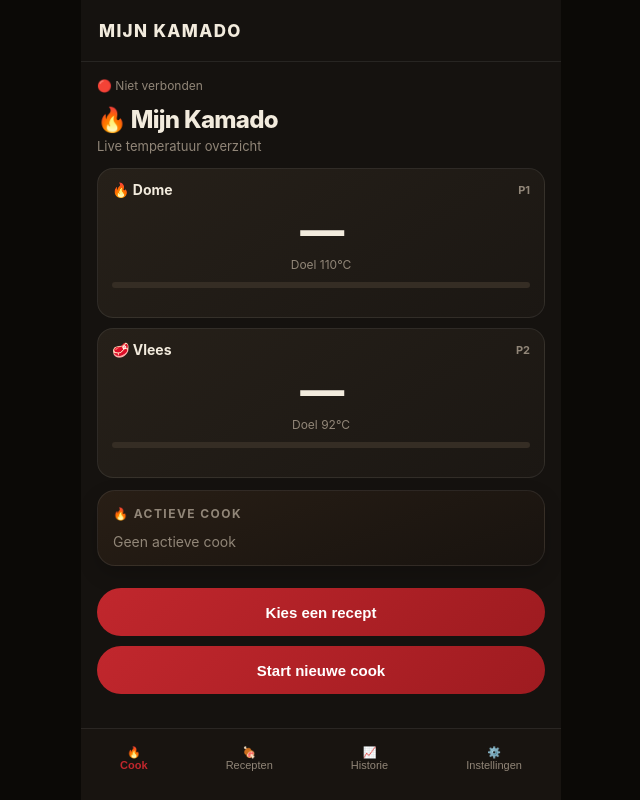
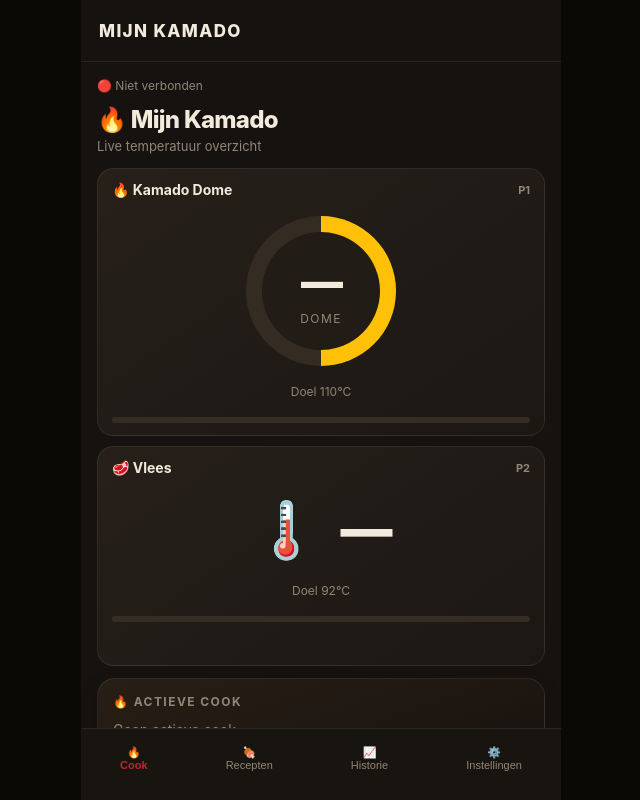
Before and after one commit to bgmgpkgjjw-dot/BBQ, a plain HTML site: page index.html in a window 1280 px wide. Shown: the whole page, without its empty margins (319-959 px from the left). Drawn offline with nearby package versions, Linux system fonts and the light colour scheme.

Commit message:
Update dashboard and styles

```diff
--- a/dashboard.js
+++ b/dashboard.js
@@ -73,29 +73,131 @@ function updateLiveUi() {
 }
 
 function renderProbeCard(probe) {
+
     const target = getProbeTarget(probe);
     const progress = getProgress(probe);
 
+    const isDome = probe.type === "dome";
+
+
     return `
-    <div class="probe-card ${getProbeStatus(probe)}">
+
+    <div class="probe-card premium-probe ${getProbeStatus(probe)} ${isDome ? "dome-card" : "meat-card"}">
+
+
         <div class="probe-title">
-        <span>${probe.type === "meat" ? "🥩" : "🔥"} ${probe.name}</span>
-        <span class="probe-id">P${probe.id}</span>
+
+            <span>
+                ${isDome ? "🔥 Kamado Dome" : "🥩 " + probe.name}
+            </span>
+
+
+            <span class="probe-id">
+                P${probe.id}
+            </span>
+
         </div>
 
-      <div class="probe-temperature" data-probe-temperature data-probe-id="${probe.id}">
+
+
+        ${
+        isDome
+
+        ?
+
+        `
+
+        <div class="dome-gauge">
+
+
+            <div class="gauge-circle">
+
+
+                <div class="gauge-value"
+                     data-probe-temperature
+                     data-probe-id="${probe.id}">
+
                     ${formatTemperatureValue(probe.temperature)}
+
                 </div>
 
-      <div class="probe-info">
-        ${target ? `Doel ${target}°C` : "Geen doel"}
+
+                <div class="gauge-label">
+                    Dome
                 </div>
 
+
+            </div>
+
+
+        </div>
+
+
+        `
+
+
+        :
+
+
+        `
+
+
+        <div class="thermometer-box">
+
+
+            <div class="thermometer-icon">
+                🌡️
+            </div>
+
+
+            <div class="thermometer-value"
+                 data-probe-temperature
+                 data-probe-id="${probe.id}">
+
+                ${formatTemperatureValue(probe.temperature)}
+
+            </div>
+
+
+        </div>
+
+
+        `
+
+        }
+
+
+
+
+        <div class="probe-info">
+
+            ${
+                target
+                ?
+                `Doel ${target}°C`
+                :
+                "Geen doel"
+            }
+
+        </div>
+
+
+
+
         <div class="progress-bar">
-        <div class="progress-value" style="width:${progress}%"></div>
+
+            <div
+            class="progress-value"
+            style="width:${progress}%">
             </div>
+
         </div>
+
+
+    </div>
+
     `;
+
 }
 
 function formatElapsedTime() {
--- a/styles.css
+++ b/styles.css
@@ -502,3 +502,239 @@ height:100% !important;
     }
 
 }
+/* ==========================================================
+PREMIUM PROBE CARDS
+========================================================== */
+
+
+.premium-probe{
+
+    position:relative;
+
+    overflow:hidden;
+
+    min-height:220px;
+
+}
+
+
+
+/* ==========================================================
+KAMADO DOME GAUGE
+========================================================== */
+
+
+.dome-card{
+
+    text-align:center;
+
+}
+
+
+
+.dome-gauge{
+
+    display:flex;
+
+    justify-content:center;
+
+    align-items:center;
+
+    margin:18px 0;
+
+}
+
+
+
+.gauge-circle{
+
+    width:150px;
+
+    height:150px;
+
+    border-radius:50%;
+
+    background:
+
+    conic-gradient(
+        var(--accent) 0deg,
+        var(--accent-light) 180deg,
+        #342B22 180deg
+    );
+
+    display:flex;
+
+    flex-direction:column;
+
+    justify-content:center;
+
+    align-items:center;
+
+    position:relative;
+
+}
+
+
+
+.gauge-circle::before{
+
+    content:"";
+
+    position:absolute;
+
+    width:118px;
+
+    height:118px;
+
+    background:var(--card);
+
+    border-radius:50%;
+
+}
+
+
+
+.gauge-value{
+
+    position:relative;
+
+    z-index:1;
+
+    font-size:42px;
+
+    font-weight:900;
+
+    letter-spacing:-.05em;
+
+}
+
+
+
+.gauge-label{
+
+    position:relative;
+
+    z-index:1;
+
+    color:var(--muted);
+
+    font-size:12px;
+
+    text-transform:uppercase;
+
+    letter-spacing:.12em;
+
+    margin-top:4px;
+
+}
+
+
+
+
+
+/* ==========================================================
+MEAT THERMOMETER CARD
+========================================================== */
+
+
+.meat-card{
+
+    text-align:center;
+
+}
+
+
+
+.thermometer-box{
+
+    display:flex;
+
+    justify-content:center;
+
+    align-items:center;
+
+    gap:20px;
+
+    margin:20px 0;
+
+}
+
+
+
+.thermometer-icon{
+
+    font-size:55px;
+
+}
+
+
+
+.thermometer-value{
+
+    font-size:52px;
+
+    font-weight:900;
+
+    letter-spacing:-.05em;
+
+}
+
+
+
+
+
+/* ==========================================================
+TEMPERATURE STATE COLORS
+========================================================== */
+
+
+.premium-probe.ready .gauge-circle{
+
+    background:
+
+    conic-gradient(
+        var(--green) 360deg,
+        var(--green) 360deg
+    );
+
+}
+
+
+
+.premium-probe.hot .gauge-circle{
+
+    background:
+
+    conic-gradient(
+        var(--accent-light) 270deg,
+        #342B22 270deg
+    );
+
+}
+
+
+
+.premium-probe.warming .gauge-circle{
+
+    background:
+
+    conic-gradient(
+        #FFC107 180deg,
+        #342B22 180deg
+    );
+
+}
+
+
+
+
+/* ==========================================================
+BETTER MOBILE TOUCH SIZE
+========================================================== */
+
+
+.premium-probe .progress-bar{
+
+    margin-top:18px;
+
+}
```
Lines whose indentation alone changed are shown as unchanged.
